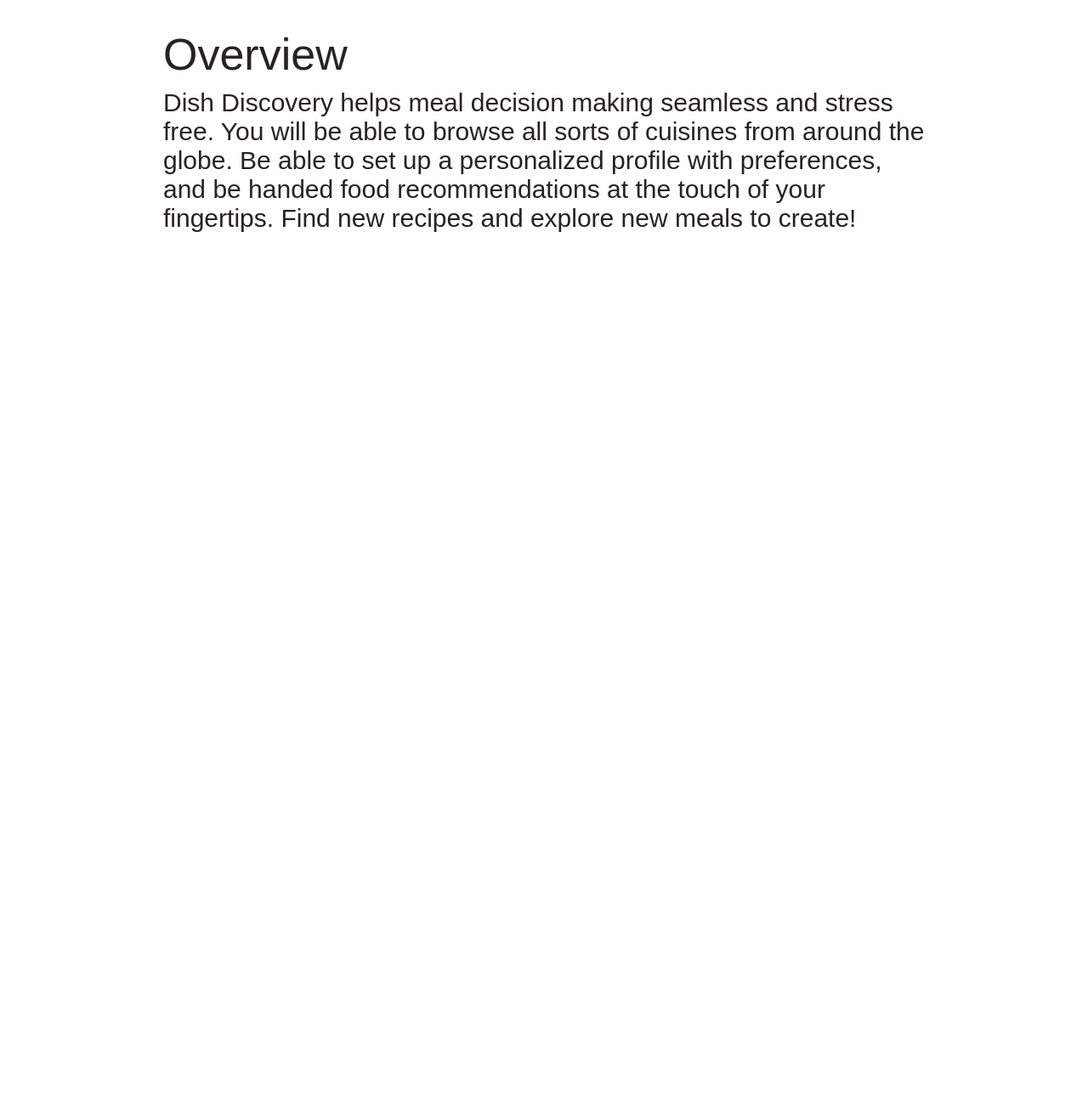
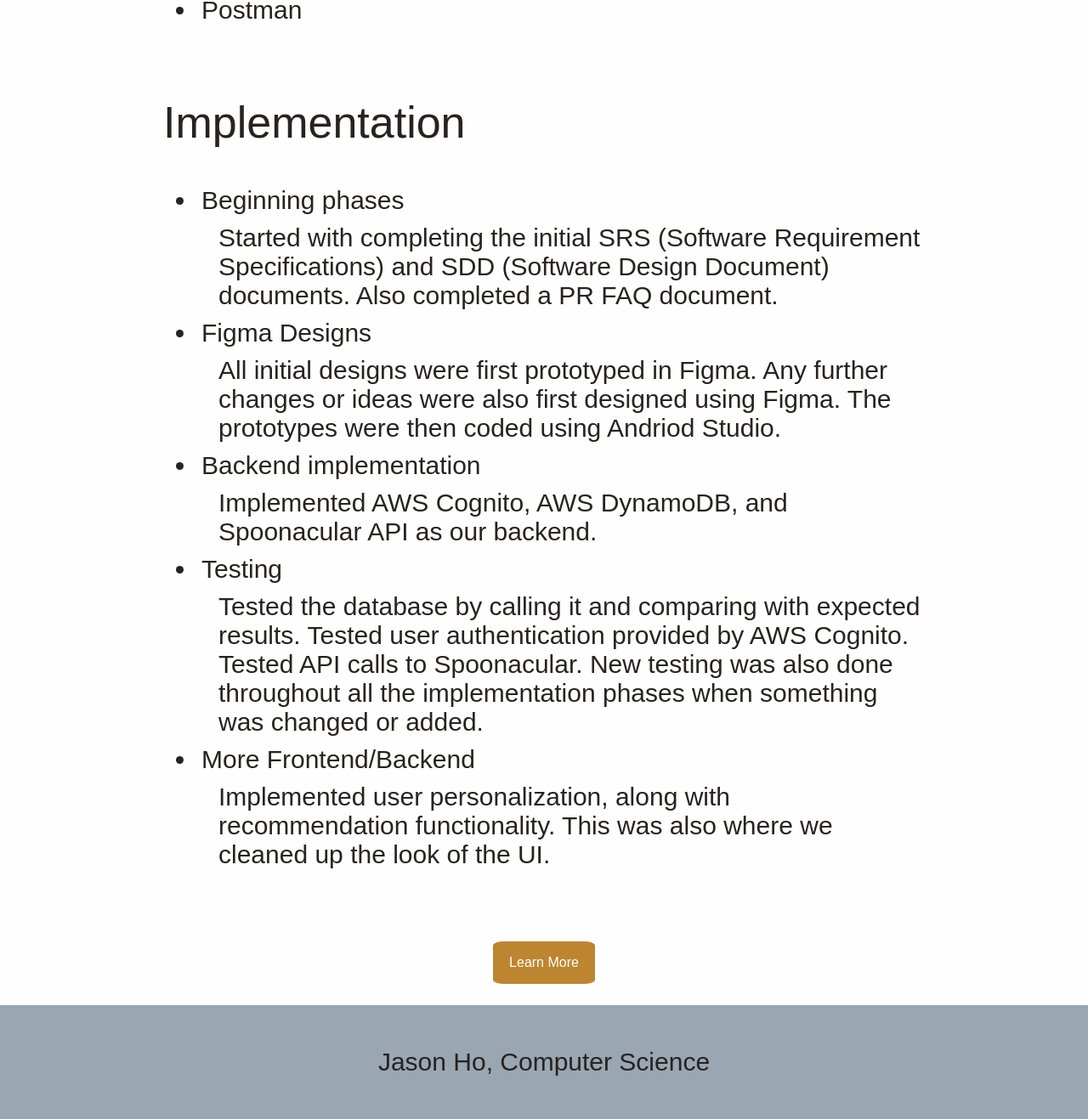
Before and after one commit to Jason-Ho-BC/Jason-Ho-BC, a plain HTML site: page dish.html in a window 1280 px wide. Shown: the part 1133-2450 px from the top of the page at 85% size. Before the commit the page ends 1432 px from the top, so only its background shows below. Drawn offline with Linux system fonts and the light colour scheme; a web font is replaced by a local one.

Commit message:
dish page compelte

```diff
--- a/dish.html
+++ b/dish.html
@@ -76,17 +76,75 @@
                 <div class="home-frame">
                     <div class="dish-text-box">
                         <div class="dish-header">
-                            Overview
+                            Implementation
                         </div>
-                        <div class="dish-text">
-                            Dish Discovery helps meal decision making seamless and stress free. You will be able to
-                            browse all sorts of cuisines from around the globe. Be able to set up a personalized
-                            profile with preferences, and be handed food recommendations at the touch of your
-                            fingertips. Find new recipes and explore new meals to create!
+                        <div id="dish-list">
+                            <ul class="dish-tech">
+                                <li>
+                                    Beginning phases
+                                    <div>
+                                        Started with completing the initial SRS (Software Requirement Specifications)
+                                        and SDD (Software Design Document) documents. Also completed a PR FAQ document.
+                                    </div>
+                                </li>
+                                <li>
+                                    Figma Designs
+                                    <div>
+                                        All initial designs were first prototyped in Figma. Any further changes or ideas
+                                        were also first designed using Figma. The prototypes were then coded using
+                                        Andriod Studio.
+                                    </div>
+                                </li>
+                                <li>
+                                    Backend implementation
+                                    <div>
+                                        Implemented AWS Cognito, AWS DynamoDB, and Spoonacular API as our backend.
+                                    </div>
+                                </li>
+                                <li>
+                                    Testing
+                                    <div>
+                                        Tested the database by calling it and comparing with expected results. Tested
+                                        user authentication provided by AWS Cognito. Tested API calls to Spoonacular.
+                                        New testing was also done throughout all the implementation phases when
+                                        something was changed or added.
+                                    </div>
+                                </li>
+                                <li>
+                                    More Frontend/Backend
+                                    <div>
+                                        Implemented user personalization, along with recommendation functionality. This
+                                        was also where we cleaned up the look of the UI.
+                                    </div>
+                                </li>
+                            </ul>
                         </div>
                     </div>
                 </div>
             </div>
         </div>
+        <div class="home-container">
+            <div class="home-content">
+                <div class="home-frame">
+                    <div class="github-link">
+                        <div class="a-frame">
+                            <a href="https://github.com/CompSciBC/dishdiscovery-dishdiscovery">
+                                <button class="git">
+                                    Learn More
+                                </button>
+                            </a>
+                        </div>
+                    </div>
+                </div>
+            </div>
+        </div>
+
     </main>
+    <footer>
+        <div class="home-footer">
+            <div class="footer-text">
+                Jason Ho, Computer Science
+            </div>
+        </div>
+    </footer>
 </body>
--- a/style.css
+++ b/style.css
@@ -510,3 +510,29 @@ Dish
 .dish-tech {
     font-size: 30px;
 }
+
+.dish-tech li {
+    padding: 5px
+}
+
+.dish-tech li div {
+    padding-left: 20px;
+    padding-top: 10px;
+}
+
+.github-link {
+    display: flex;
+    align-self: center;
+    justify-content: center;
+}
+
+.a-frame {
+    align-self: center;
+    justify-content: center;
+}
+
+.github-link a .git {
+    height: 50px;
+    width: 120px;
+    cursor: pointer;
+}
```
Also changed, not shown: about.html (+1 -1 lines), index.html (+1 -1 lines), maple.html (+1 -1 lines).
